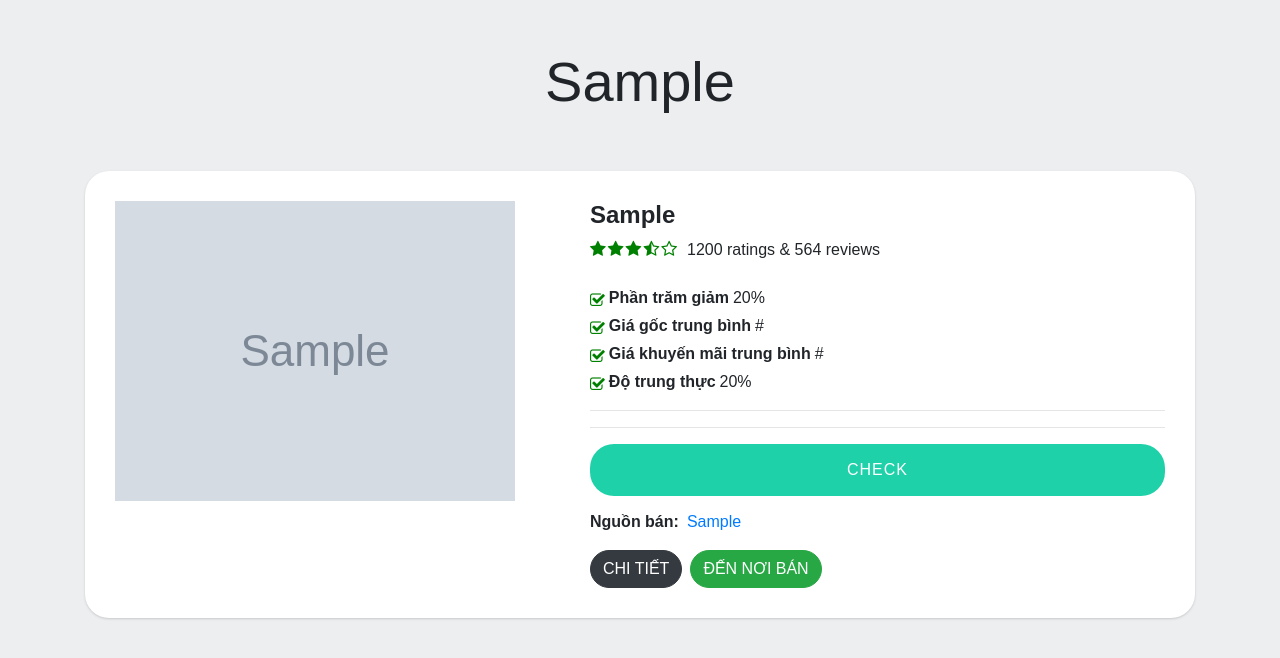
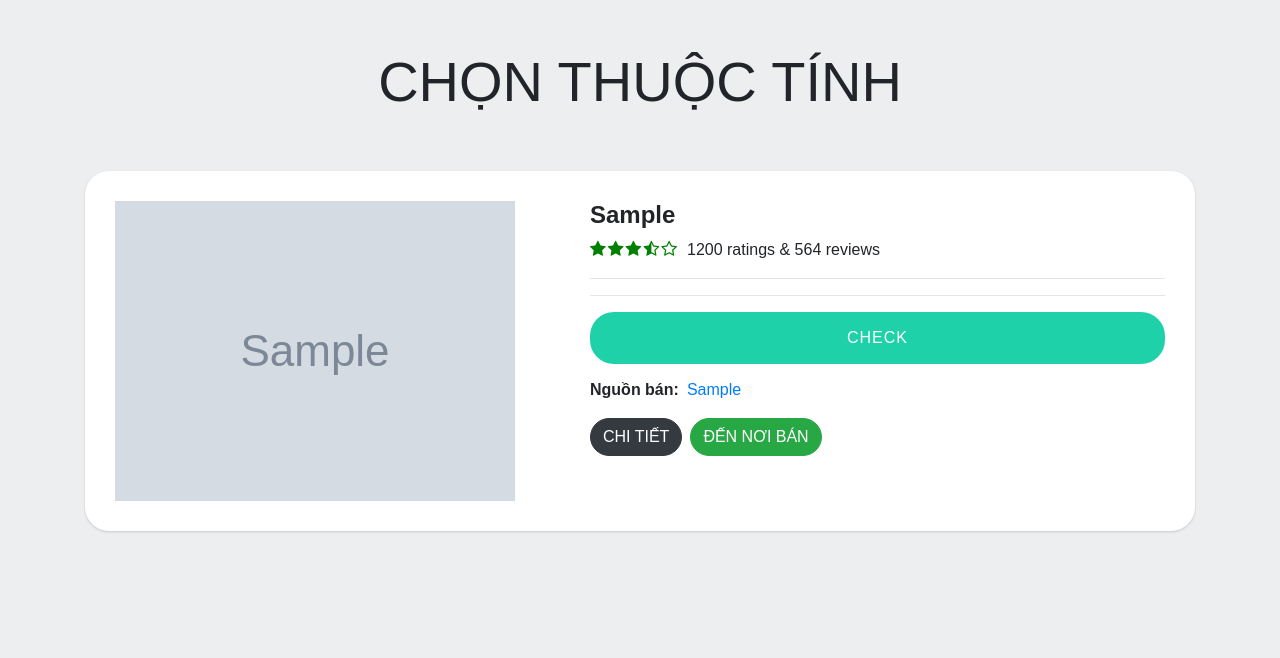
Before and after one commit to 51703227/check_price, a Django app: template main/templates/pages/getattrib.html in a window 1280 px wide. Shown: the top 658 px of the page. Run offline with Django 3.2, Linux system fonts and the light colour scheme; the template is opened without the code that fills it: most values are stand-ins (such as "Sample title", 1, 10 or a date in 2020); grey boxes marked "Sample" are stand-in pictures; some libraries are stand-ins or nearby versions.

Commit message:
Update Template

```diff
--- a/main/templates/pages/getattrib.html
+++ b/main/templates/pages/getattrib.html
@@ -98,7 +98,7 @@
     <div class="container py-5">
         <div class="row text-center mb-5">
             <div class="col-lg-7 mx-auto">
-                <h1 class="display-4">{{data.url_in.SanPham.TenSP}}</h1>
+                <h2 class="display-4">CHỌN THUỘC TÍNH</h2>
             </div>
         </div>
 
@@ -119,10 +119,6 @@
                                 <div class="d-flex flex-row">
                                     <div class="icons mr-2"><i class="fa fa-star"></i><i class="fa fa-star"></i><i class="fa fa-star"></i><i class="fa fa-star-half-o"></i><i class="fa fa-star-o"></i></div><span>1200 ratings &amp; 564 reviews</span>
                                 </div>
-                                <div class="d-flex align-items-center mt-4 offers mb-1"><i class="fa fa-check-square-o mt-1"></i><span class="ml-1 font-weight-bold">Phần trăm giảm</span><span class="ml-1">20%<br></span></div>
-                                <div class="d-flex align-items-center offers mb-1"><i class="fa fa-check-square-o mt-1"></i><span class="ml-1 font-weight-bold">Giá gốc trung bình</span><span class="ml-1">{{data.url_in}}<br></span></div>
-                                <div class="d-flex align-items-center offers mb-1"><i class="fa fa-check-square-o mt-1"></i><span class="ml-1 font-weight-bold">Giá khuyến mãi trung bình</span><span class="ml-1">{{data.url_in}}<br></span></div>
-                                <div class="d-flex align-items-center offers"><i class="fa fa-check-square-o mt-1"></i><span class="ml-1 font-weight-bold">Độ trung thực</span><span class="ml-1">20%<br></span></div>
                                 <hr>
                                 <form action="print-url/" method="post">
                                     <div class="wthree-field">
--- a/main/templates/pages/printurl.html
+++ b/main/templates/pages/printurl.html
@@ -104,7 +104,7 @@
     </style>
 </head>
 <body>
-    <div class="container-fluid">
+    <div class="container-fluid" style="margin-top: 3rem">
         <div class="row text-center mb-5">
             <div class="col-lg-7 mx-auto">
                 <h1 class="display-4">KẾT QUẢ</h1>
@@ -129,7 +129,7 @@
                     <div class="d-flex align-items-center mt-4 offers mb-1"><i class="fa fa-check-square-o mt-1"></i><span class="ml-1 font-weight-bold">Phần trăm giảm</span><span class="ml-1">{{data.analytics.saleoff}}%<br></span></div>
                     <div class="d-flex align-items-center offers mb-1"><i class="fa fa-check-square-o mt-1"></i><span class="ml-1 font-weight-bold">Giá gốc trung bình</span><span class="ml-1">{{data.analytics.giagoctrungbinh}}<br></span></div>
                     <div class="d-flex align-items-center offers mb-1"><i class="fa fa-check-square-o mt-1"></i><span class="ml-1 font-weight-bold">Giá khuyến mãi trung bình</span><span class="ml-1">{{data.analytics.giakhuyenmaitrungbinh}}<br></span></div>
-                    <div class="d-flex align-items-center offers"><i class="fa fa-check-square-o mt-1"></i><span class="ml-1 font-weight-bold">Độ trung thực</span><span class="ml-1">{{data.analytics.dotrungthuc}}<br></span></div>
+                    <div class="d-flex align-items-center offers"><i class="fa fa-check-square-o mt-1"></i><span class="ml-1 font-weight-bold">Độ trung thực</span><span class="ml-1">{{data.analytics.dotrungthuc}} %<br></span></div>
                     <hr>
 
                     <h5>Màu sắc</h5>
--- a/requirements.txt
+++ b/requirements.txt
@@ -1 +1,3 @@
-pip install django
+Django==3.1.7
+Scrapy
+Pillow
--- a/scraper/spiders/productspider.py
+++ b/scraper/spiders/productspider.py
@@ -1,4 +1,5 @@
 import scrapy
+from datetime import date
 
 class cellphonetSpider(scrapy.Spider):
     name = 'cellphone'
```
Also changed, not shown: db.sqlite3.
